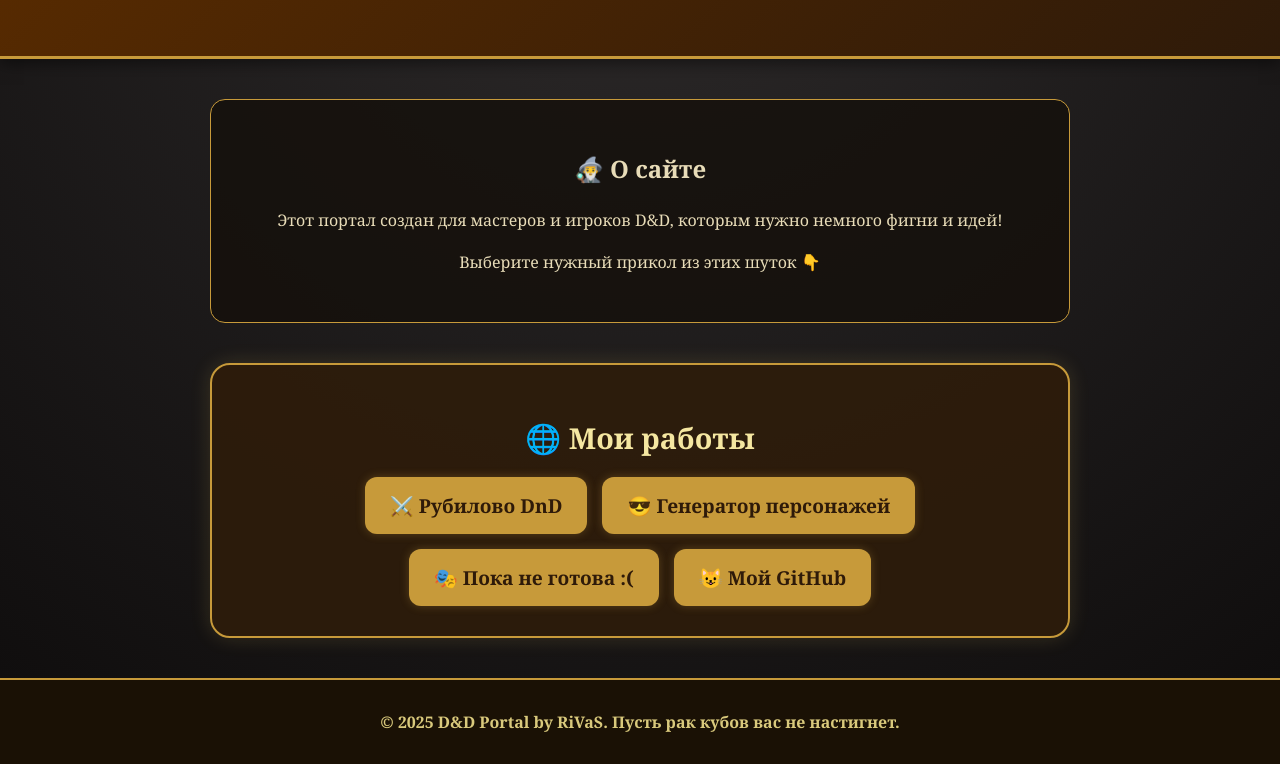
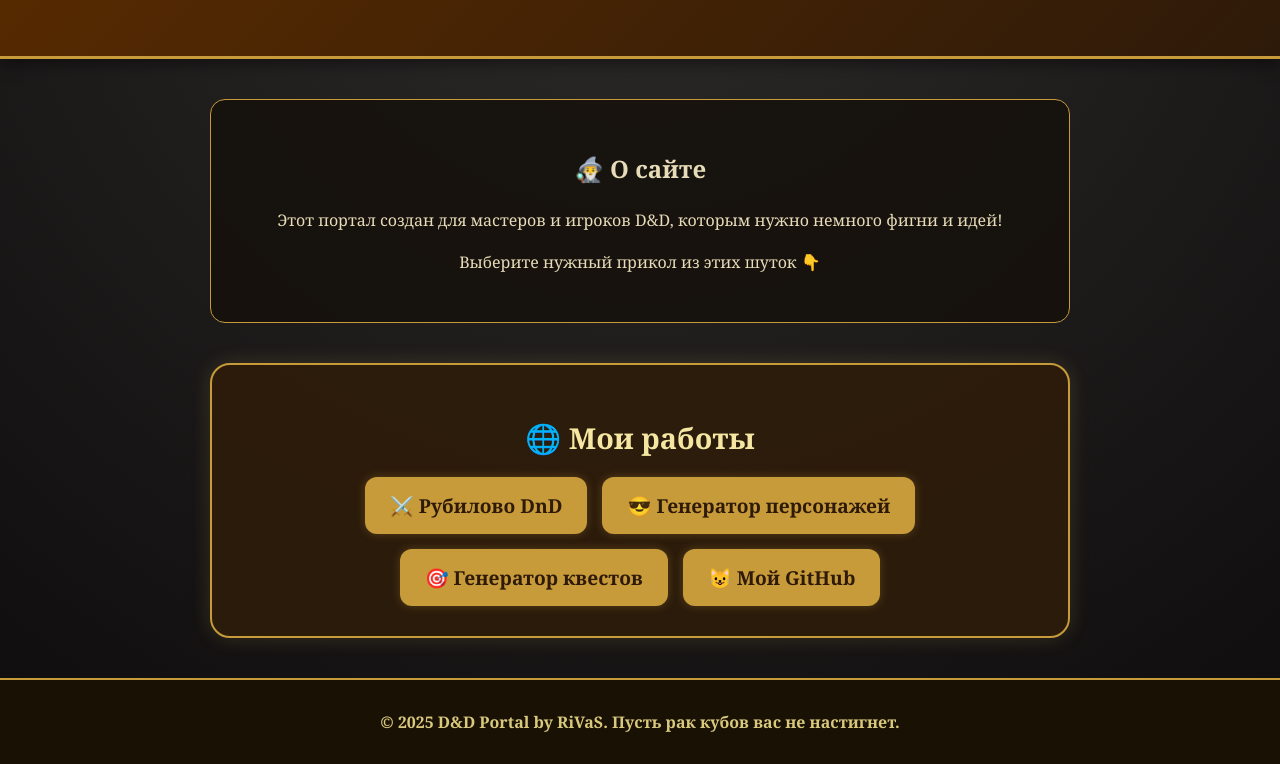
Before and after one commit to nikitacherem4532-maker/Home-DnD, a plain HTML site: page index.html in a window 1280 px wide. Shown: the part 171-935 px from the top of the page. Drawn offline with Linux system fonts and the light colour scheme.

Commit message:
Update index.html

```diff
--- a/index.html
+++ b/index.html
@@ -24,7 +24,7 @@
             <div class="link-buttons">
                 <a href="https://nikitacherem4532-maker.github.io/DnDFight/" target="_blank" class="portal-btn">⚔️ Рубилово DnD</a>
                 <a href="https://nikitacherem4532-maker.github.io/dnd-generator/" target="_blank" class="portal-btn">😎 Генератор персонажей</a>
-                <a href="" target="_blank" class="portal-btn">🎭 Пока не готова :(</a>
+                <a href="https://nikitacherem4532-maker.github.io/generatorQuest/" target="_blank" class="portal-btn">🎯 Генератор квестов</a>
                 <a href="https://github.com/nikitacherem4532-maker" target="_blank" class="portal-btn">😺 Мой GitHub</a>
             </div>
         </section>
```
